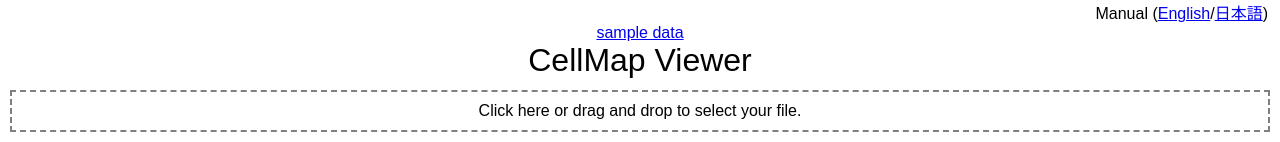
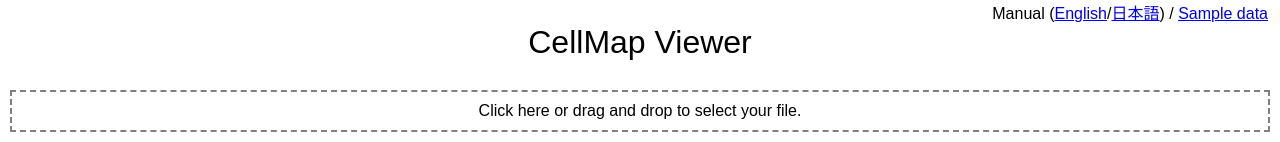
Before and after one commit to yusuke-imoto-lab/CellMapViewer, a plain HTML site: page CellMapViewer/viewer.html in a window 1280 px wide. Shown: the top 142 px of the page. Drawn offline with Linux system fonts and the light colour scheme.

Commit message:
Update viewer.html

```diff
--- a/CellMapViewer/viewer.html
+++ b/CellMapViewer/viewer.html
@@ -11,10 +11,7 @@
 
     <header id="title_area">
       <div id ="manual_link">
-        Manual (<a href="manual_en.html" target="_blank">English</a>/<a href="manual_ja.html" target="_blank">日本語</a>)
-      </div>
-      <div id ="sample_link">
-        <a href="https://www.dropbox.com/s/aqjrpeos4auvycy/CellMap_hippocampus.csv?dl=1" target="_blank">sample data</a>
+        Manual (<a href="manual_en.html" target="_blank">English</a>/<a href="manual_ja.html" target="_blank">日本語</a>) / <a href="https://www.dropbox.com/s/aqjrpeos4auvycy/CellMap_hippocampus.csv?dl=1" target="_blank">Sample data</a>
       </div>
       <div id="title_text">CellMap Viewer</div>
       <div id="file_name"></div>
```
